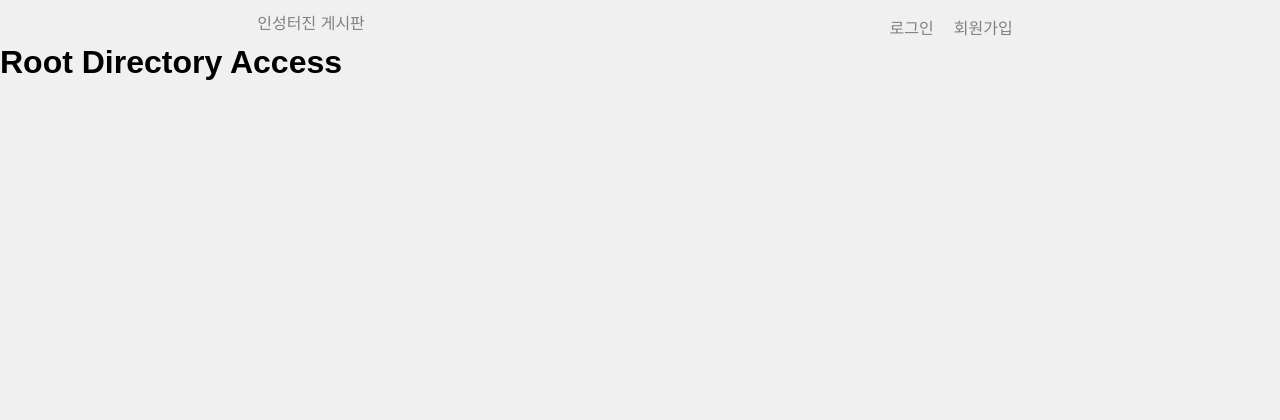
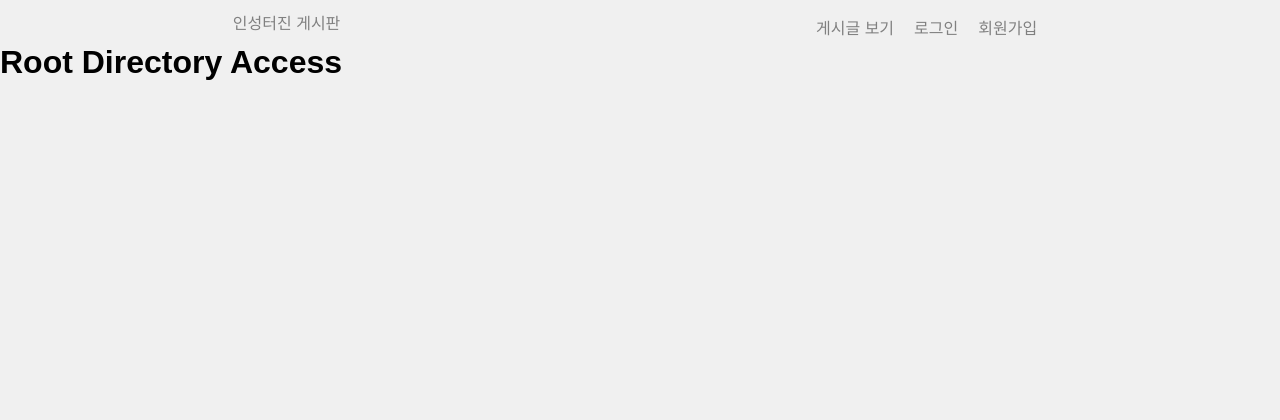
Before and after one commit to doeun07/phpBoard, a PHP site: page / in a window 1280 px wide. Shown: the top 420 px of the page. Run offline with PHP 8.4, Linux system fonts and the light colour scheme.

Commit message:
권한 별 header 출력 수정

```diff
--- a/components/header.php
+++ b/components/header.php
@@ -7,14 +7,23 @@
         <ul>
             <?php
             if(isset($_SESSION["user_idx"])) {
-                echo "
-                <li><a href='./logout'>로그아웃</a></li>
-                <li><a href='./posting'>게시글 작성</a></li>
-                <li><a href='./posts'>게시글 보기</a></li>
-                <li><a href='./admin'>관리자 페이지</a></li>
-                ";
+                if($_SESSION["is_admin"] == 1) {
+                    echo "
+                    <li><a href='./posting'>게시글 작성</a></li>
+                    <li><a href='./posts'>게시글 보기</a></li>
+                    <li><a href='./admin'>관리자 페이지</a></li>
+                    <li><a href='./logout'>로그아웃</a></li>
+                    ";
+                }else{
+                    echo "
+                    <li><a href='./posting'>게시글 작성</a></li>
+                    <li><a href='./posts'>게시글 보기</a></li>
+                    <li><a href='./logout'>로그아웃</a></li>
+                    ";
+                }
             } else {
                 echo "
+                <li><a href='./posts'>게시글 보기</a></li>
                 <li><a href='./login'>로그인</a></li>
                 <li><a href='./register'>회원가입</a></li>
                 ";
```
